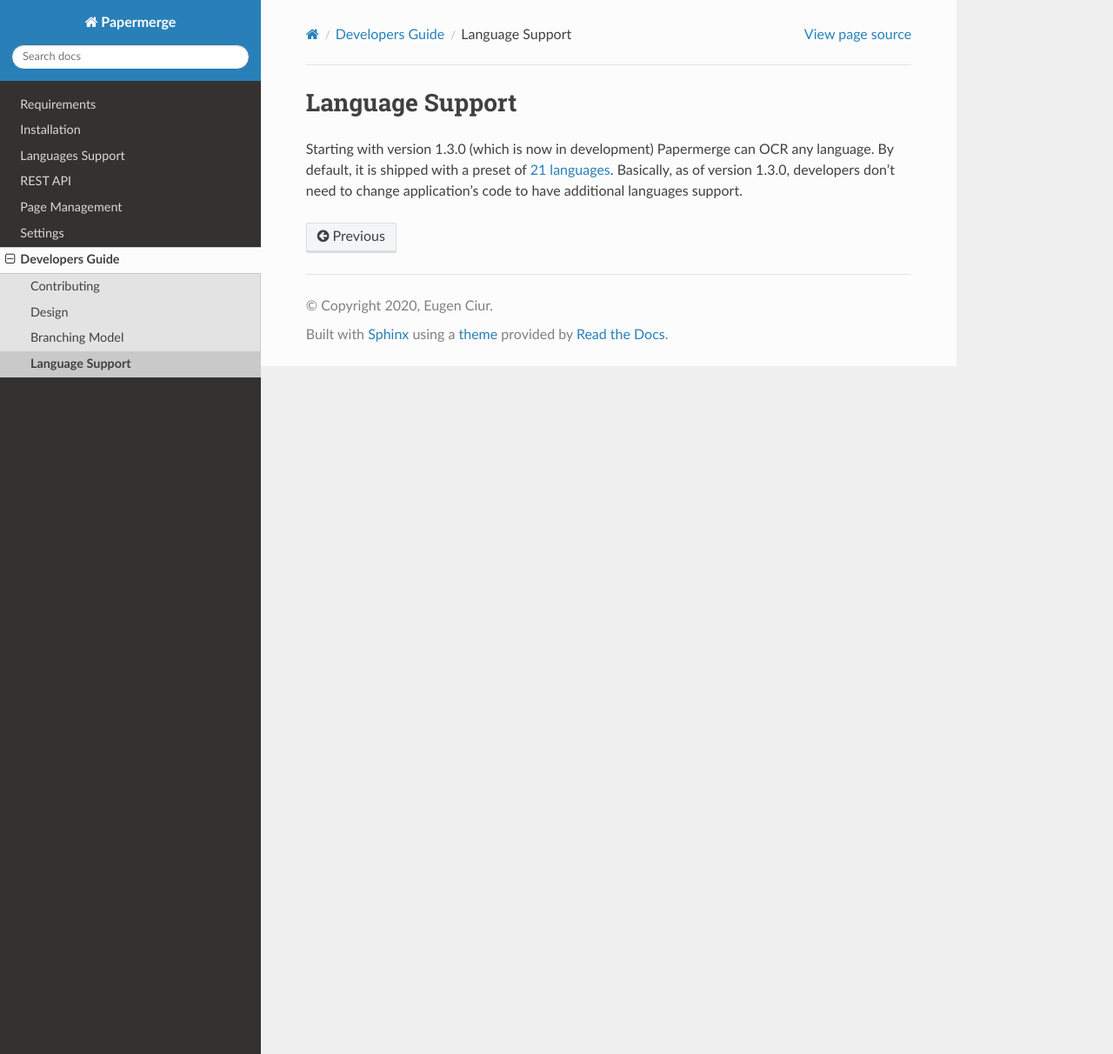
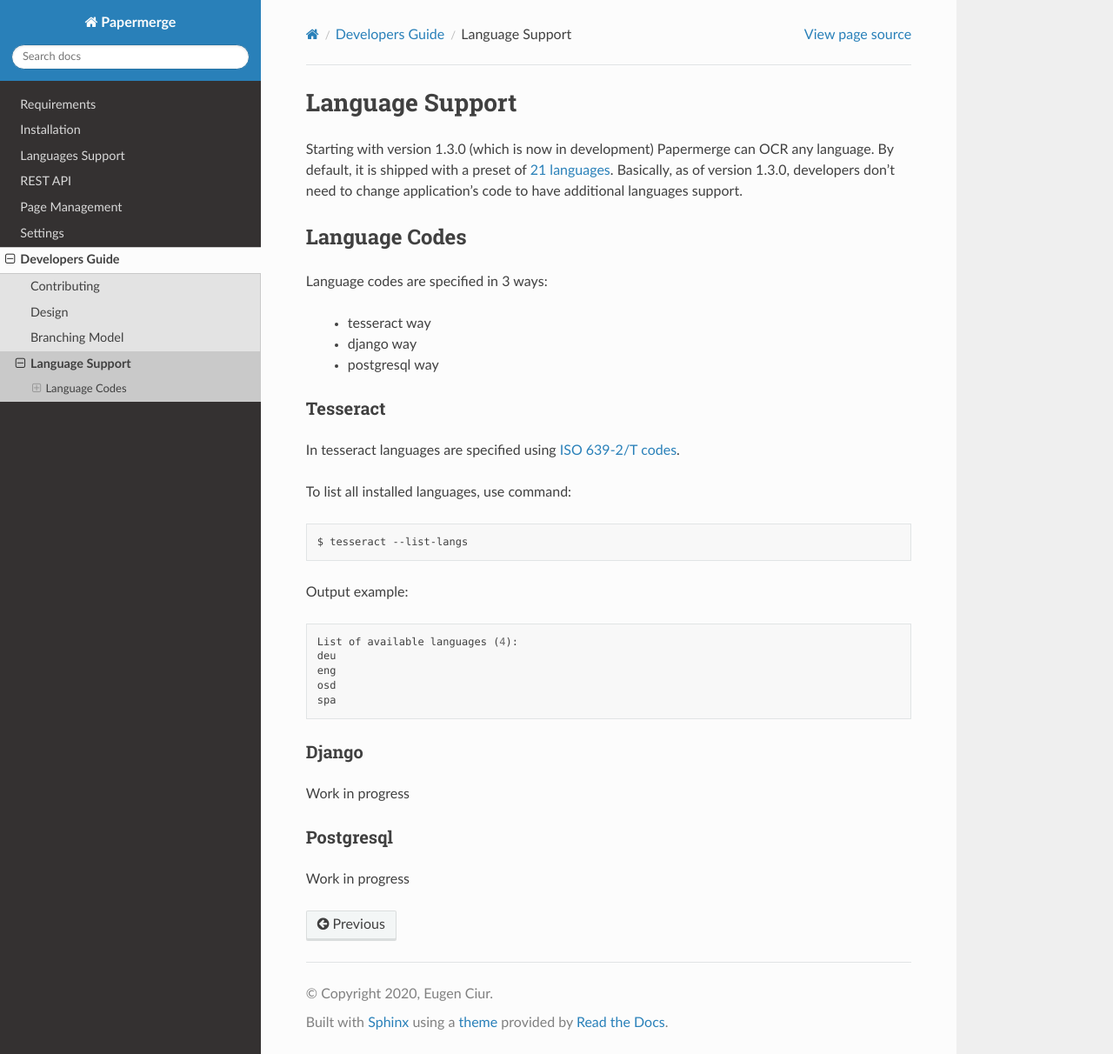
Before and after one commit to ciur/papermerge, a Sphinx documentation site: the page built from docs/source/developers_guide/language_support.rst, in a window 1280 px wide and 1212 px high. Shown: the whole window at 87% size. Built offline with Sphinx 7.4.7 and the Read the Docs theme 2.0.0, drawn with Linux system fonts in a browser that asks for light colours.

Commit message:
documentation updated

```diff
--- a/docs/source/developers_guide/language_support.rst
+++ b/docs/source/developers_guide/language_support.rst
@@ -1,9 +1,47 @@
 .. _dev_lang_support:
 
 Language Support
-*******************
+=================
 
 Starting with version 1.3.0 (which is now in development) Papermerge can OCR
 any language. By default, it is shipped with a preset of :ref:`21 languages
 <languages>`. Basically, as of version 1.3.0, developers don't need to change
 application's code to have additional languages support.
+
+
+Language Codes
+***************
+
+Language codes are specified in 3 ways:
+
+    * tesseract way
+    * django way
+    * postgresql way
+
+Tesseract
+----------
+
+In tesseract languages are specified using `ISO 639-2/T codes <https://en.wikipedia.org/wiki/List_of_ISO_639-1_codes>`_.
+
+To list all installed languages, use command::
+
+    $ tesseract --list-langs
+
+Output example::
+
+    List of available languages (4):
+    deu
+    eng
+    osd
+    spa
+
+Django
+-------
+
+Work in progress
+
+
+Postgresql
+-----------
+
+Work in progress
```
